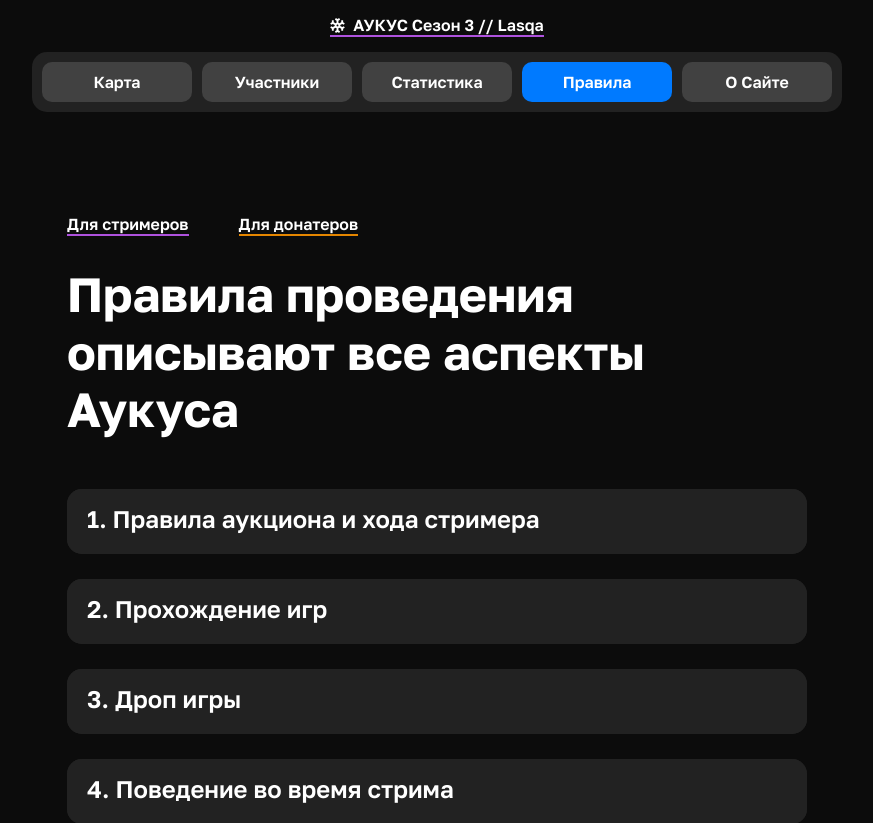
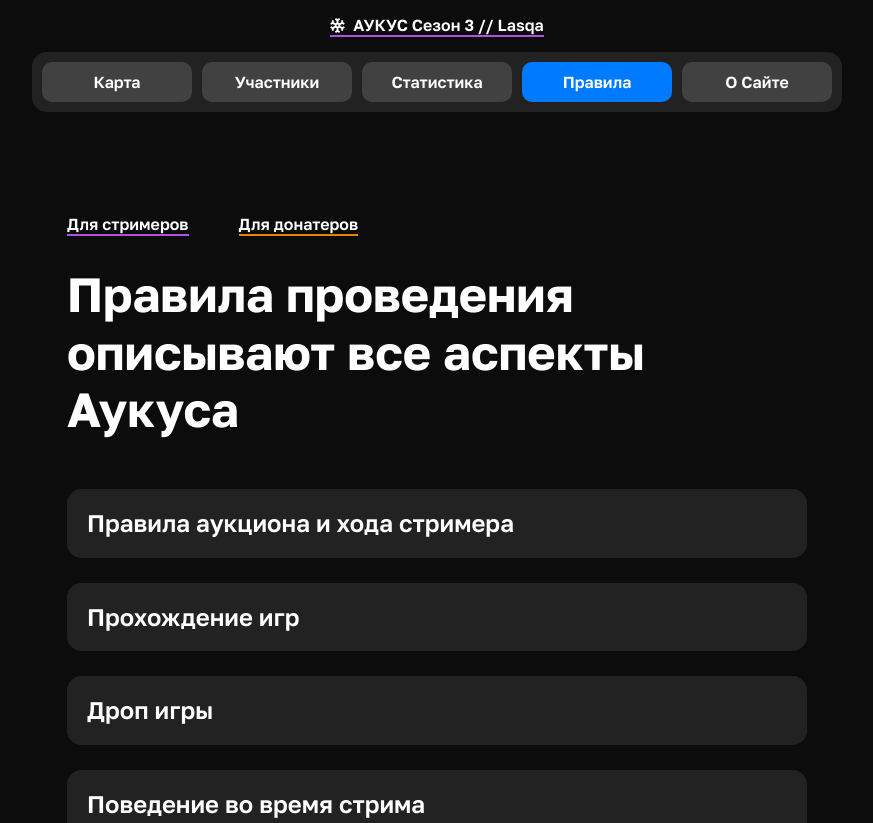
Before and after one commit to i7d3v3l0p3r/aukus-frontend, a React (Create React App) app: page /rules in a window 1280 px wide. Shown: the top 823 px of the page, without its empty margins (203-1076 px from the left). Built offline with nearby package versions, Linux system fonts and the light colour scheme.

Commit message:
Fix accordion style

```diff
--- a/src/pages/rules/components/DonaterRules.tsx
+++ b/src/pages/rules/components/DonaterRules.tsx
@@ -88,6 +88,8 @@ export default function DonaterRules() {
         <Box marginTop={'25px'}>
           <Box>
             <Accordion
+              disableGutters
+              elevation={0}
               sx={{
                 borderRadius: '15px',
                 background: Color.greyDark,
@@ -105,7 +107,7 @@ export default function DonaterRules() {
                 }}
               >
                 <Typography fontSize={'24px'} fontWeight={600}>
-                  {index + 1}. {rule.title}
+                  {rule.title}
                 </Typography>
               </AccordionSummary>
               <AccordionDetails
--- a/src/pages/rules/components/PlayerRules.tsx
+++ b/src/pages/rules/components/PlayerRules.tsx
@@ -201,6 +201,8 @@ export default function PlayerRules() {
         <Box marginTop={'25px'}>
           <Box>
             <Accordion
+              disableGutters
+              elevation={0}
               sx={{
                 borderRadius: '15px',
                 background: Color.greyDark,
@@ -214,11 +216,12 @@ export default function PlayerRules() {
                   borderRadius: '15px',
                   paddingLeft: '20px',
                   paddingRight: '20px',
-                  paddingBottom: '5px',
+                  paddingTop: '8px',
+                  paddingBottom: '8px',
                 }}
               >
-                <Typography fontSize={'24px'} fontWeight={600}>
-                  {index + 1}. {rule.title}
+                <Typography fontSize={'24px'} fontWeight={600} lineHeight={1.2}>
+                  {rule.title}
                 </Typography>
               </AccordionSummary>
               <AccordionDetails
```
